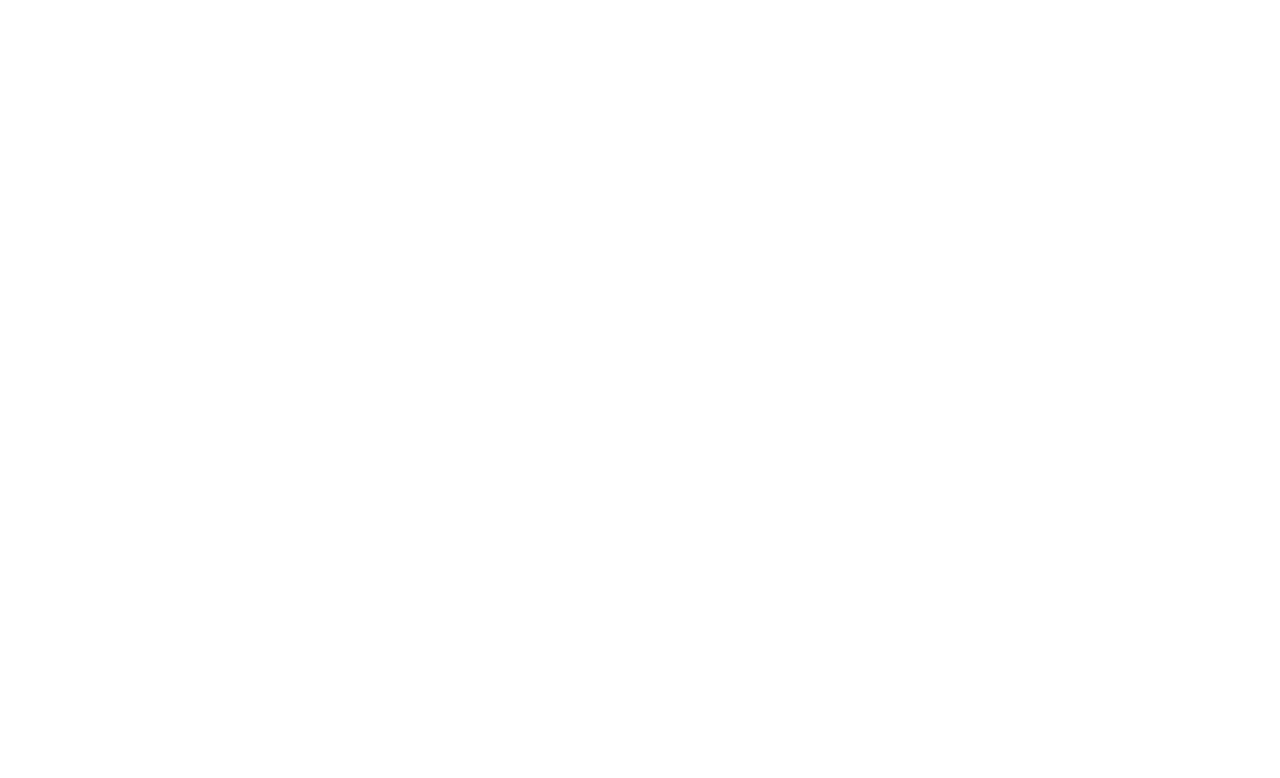
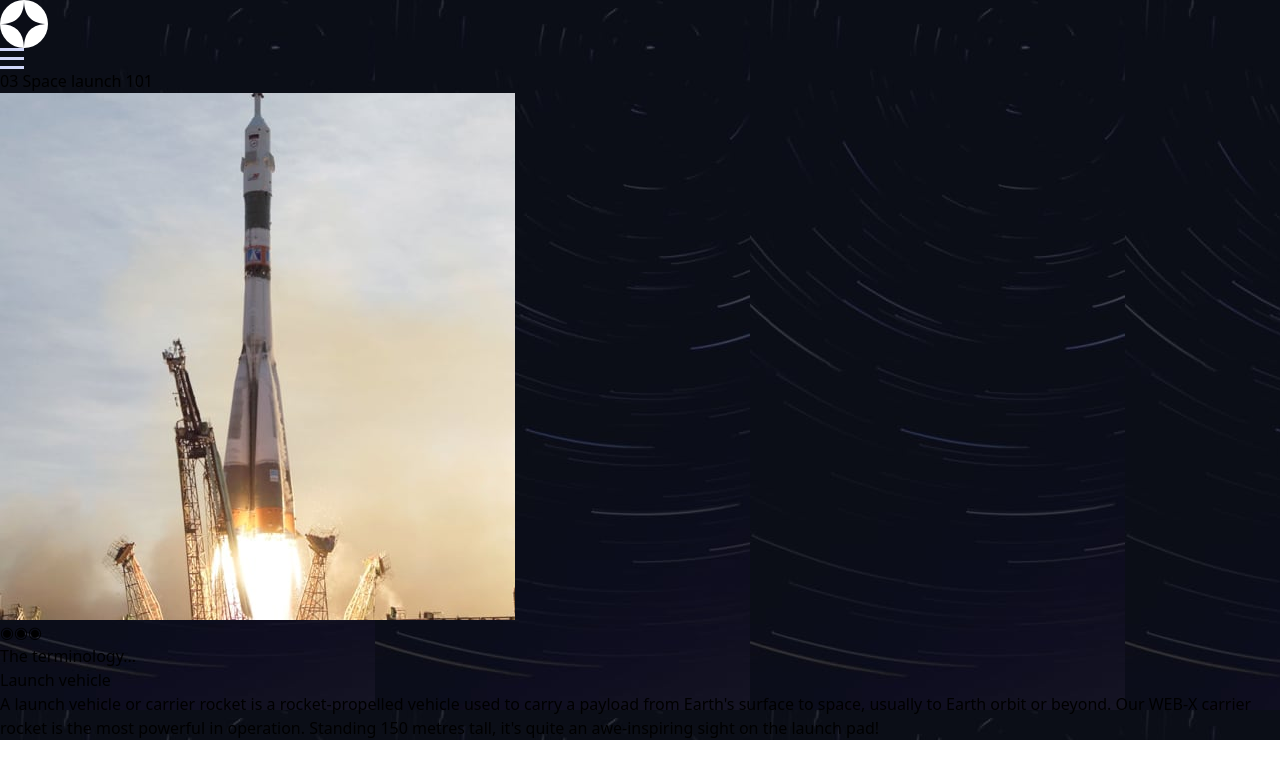
Before and after one commit to TejasMore477/Space-tourism-multi-page-website, a React (Vite) app: page /technology in a window 1280 px wide. Before the commit this address had no page. Shown: the top 778 px of the page. Built offline with nearby package versions, Linux system fonts and the light colour scheme.

Commit message:
technology page

```diff
--- a/src/App.jsx
+++ b/src/App.jsx
@@ -4,6 +4,7 @@
 import SideMenu from './Components/partials/SideMenu';
 import Destination from "./Components/Destination";
 import Crew from "./Components/Crew";
+import Technology from "./Components/Technology";
 
 function App() {
   const [menuBar, setMenuBar] = useState(false);
@@ -15,6 +16,7 @@
         <Route path="/" element={<Home setMenuBar={setMenuBar} />} />
         <Route path="/destination" element={<Destination setMenuBar={setMenuBar} />} />
         <Route path="/crew" element={<Crew setMenuBar={setMenuBar} />} />
+        <Route path="/technology" element={<Technology setMenuBar={setMenuBar} />} />
       </Routes>
     </div>
   );
--- /dev/null
+++ b/src/Components/Technology.jsx
@@ -0,0 +1,63 @@
+import React, { useEffect, useState } from "react";
+import Navbar from "./partials/Navbar";
+import json from "../data.json";
+import TechMbBg from "/technology/background-technology-mobile.jpg";
+
+function Technology({ setMenuBar }) {
+  const techData = json.technology;
+  const [ti, setTi] = useState(0);
+  console.log(techData);
+
+  useEffect(() => {
+    console.log("comp mount");
+  }, []);
+  return (
+    <div
+      style={{ backgroundImage: `url(${TechMbBg})` }}
+      className="px-2 pt-5 w-full h-screen bg-cover bg-center bg-no-repeat"
+    >
+      <Navbar setMenuBar={setMenuBar} />
+      <div className="w-full h-[88vh] text-white flex flex-col items-center justify-around pt-3 px-6 pb-10">
+        <p className="text-[3vw] font-light text-center">03 Space launch 101</p>
+
+        <div className="w-[70vw] h-[40vh] flex items-center justify-center">
+          <img
+            className="h-full object-cover object-top mt-5 border-b-[1.5px] border-zinc-500"
+            src={techData[ti].images.portrait}
+            alt={techData[ti].name}
+          />
+        </div>
+
+        <div className="flex items-center justify-center gap-5 mt-4">
+          {techData.map((e, i) => (
+            <button
+              key={i}
+              onClick={() => setTi(i)}
+              className={`text-[3vw] font-light ${
+                ti === i ? "text-white border-b-[1px]" : "text-gray-400"
+              }`}
+            >
+              ◉
+            </button>
+          ))}
+        </div>
+
+
+        <div className="mt-5 text-center">
+        <h3 className="text-[4vw] text-zinc-400 font-semibold uppercase leading-none py-2">
+        The terminology...
+          </h3>
+          <h2 className=" mb-5 text-[10vw] uppercase font-light leading-none">
+            {techData[ti].name}
+          </h2>
+          <p className=" h-[15vh] mb-5 text-[3.4vw] leading-[17px] font-light mt-2 px-4">
+            {techData[ti].description}
+          </p>
+
+        </div>
+      </div>
+    </div>
+  );
+}
+
+export default Technology;
```
